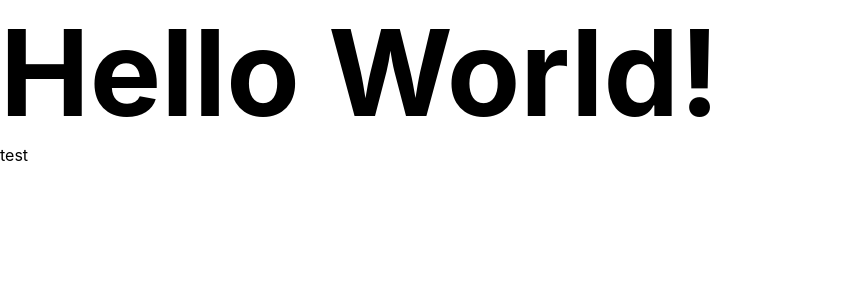
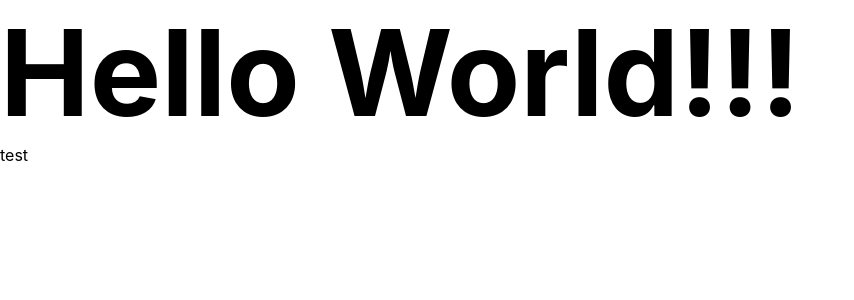
Before and after one commit to jyp930/SNU_FESTIVAL, a React (Create React App) app: page / in a window 1280 px wide. Shown: the top 300 px of the page, without its empty margins (0-854 px from the left). Built offline with nearby package versions, Linux system fonts and the light colour scheme.

Commit message:
chore: mater branch 자동 배포 테스트

```diff
--- a/src/App.js
+++ b/src/App.js
@@ -11,7 +11,7 @@ function App() {
   return (
     <div className="App">
       <Title>
-        Hello World!
+        Hello World!!!
       </Title>
 
       <Button />
```
